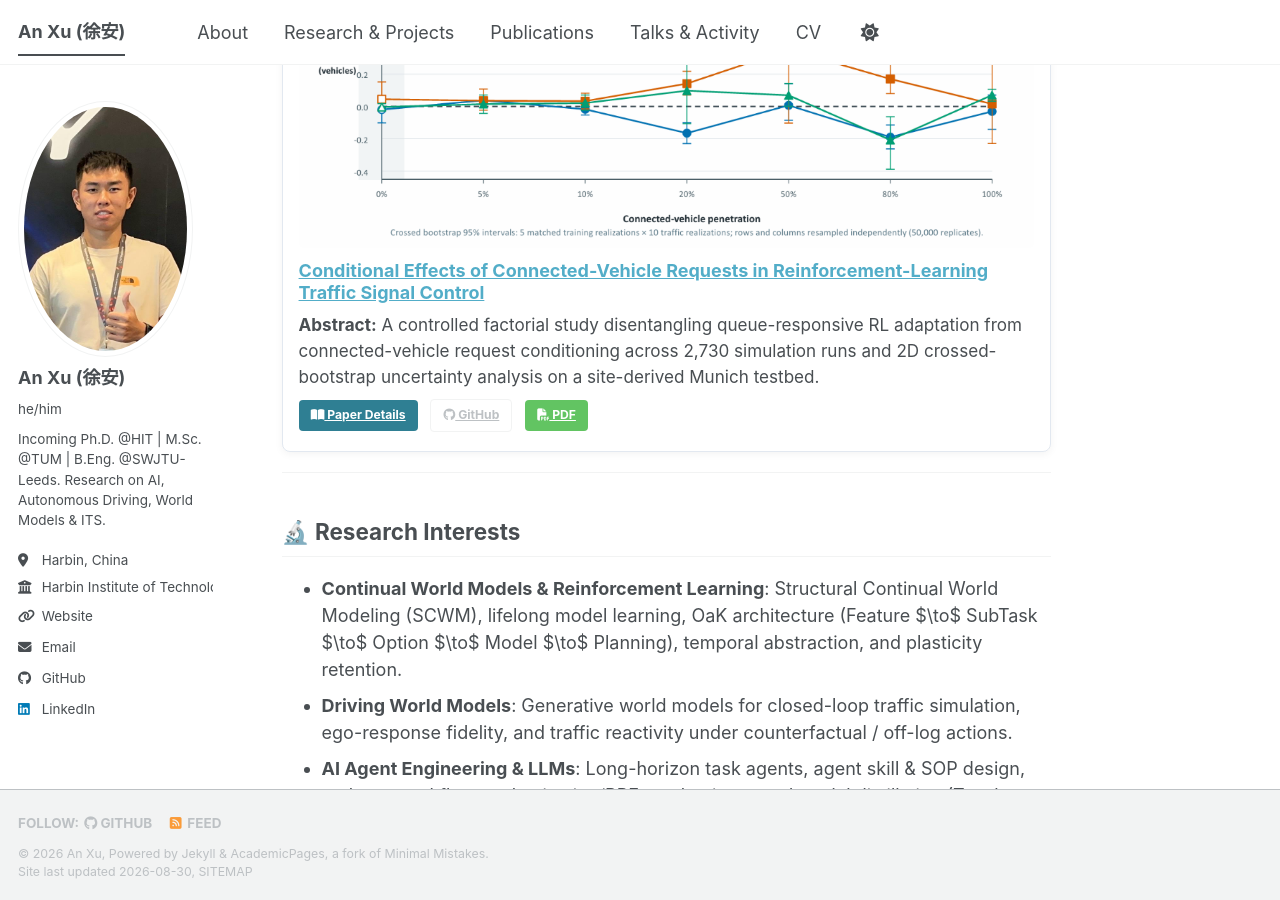
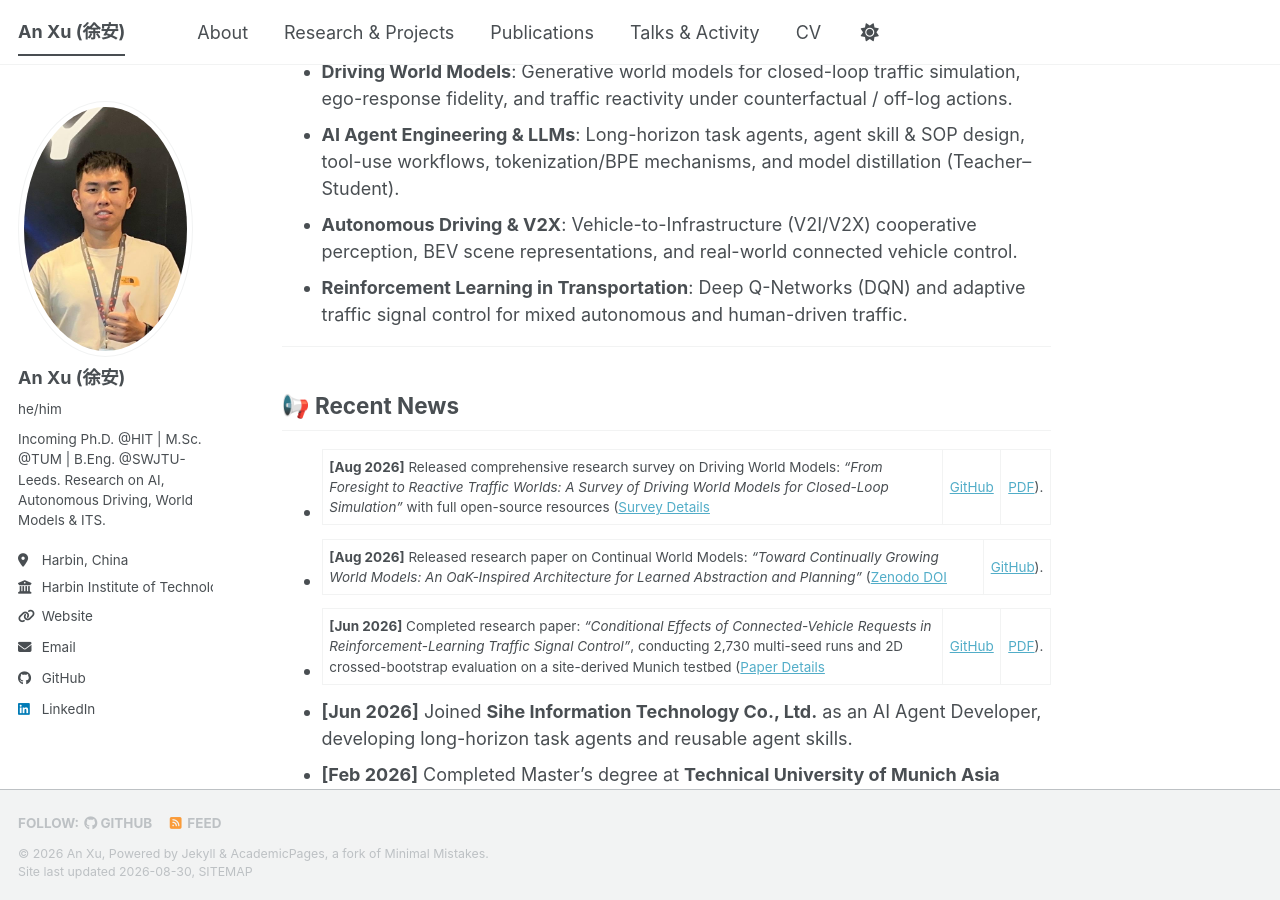
Before and after one commit to AnXu-ITS/AnXu-ITS.github.io, a Jekyll site: the page built from _pages/about.md, in a window 1280 px wide and 900 px high, scrolled down 1963 px. Built offline with Jekyll 4.4.1, drawn with Linux system fonts in a browser that asks for light colours; our own code applies the rules of GitHub Pages for plain Markdown files; a style sheet for code colours, icons or effects is not loaded.

Commit message:
fix(publications): keep in Publications tab only (Preprints June 2026) with crossed bootstrap figure

```diff
--- a/_pages/about.md
+++ b/_pages/about.md
@@ -48,21 +48,6 @@ My research lies at the intersection of **Artificial Intelligence**, **Autonomou
   </p>
 </div>
 
-<div style="background: var(--global-bg-color, #fdfdfd); border: 1px solid #e2e8f0; border-radius: 8px; padding: 16px; margin-bottom: 20px; box-shadow: 0 2px 8px rgba(0,0,0,0.05);">
-  <a href="/publication/2026-cv-request-rl-traffic-signal-control">
-    <img src="/images/request_conditioning_effect.png" alt="Conditional Effects of Connected-Vehicle Requests" style="width: 100%; border-radius: 6px; margin-bottom: 12px;" />
-  </a>
-  <h3 style="margin-top: 0;"><a href="/publication/2026-cv-request-rl-traffic-signal-control">Conditional Effects of Connected-Vehicle Requests in Reinforcement-Learning Traffic Signal Control</a></h3>
-  <p style="font-size: 0.95em; line-height: 1.5; color: var(--global-text-color, #4a5568); margin-bottom: 10px;">
-    <b>Abstract:</b> A controlled factorial study disentangling queue-responsive RL adaptation from connected-vehicle request conditioning across 2,730 simulation runs and 2D crossed-bootstrap uncertainty analysis on a site-derived Munich testbed.
-  </p>
-  <p style="font-size: 0.9em; margin-bottom: 0;">
-    <a href="/publication/2026-cv-request-rl-traffic-signal-control" class="btn btn--primary" style="margin-right: 8px;"><i class="fas fa-book-open"></i> Paper Details</a>
-    <a href="https://github.com/AnXu-ITS/cv-request-dqn-tsc" class="btn btn--inverse" style="margin-right: 8px;"><i class="fab fa-github"></i> GitHub</a>
-    <a href="/files/Conditional_Effects_of_Connected_Vehicle_Requests.pdf" class="btn btn--success"><i class="fas fa-file-pdf"></i> PDF</a>
-  </p>
-</div>
-
 ---
 
 ## 🔬 Research Interests
```
Also changed, not shown: _publications/2026-06-15-cv-request-rl-traffic-signal-control.md (+1 -1 lines).
